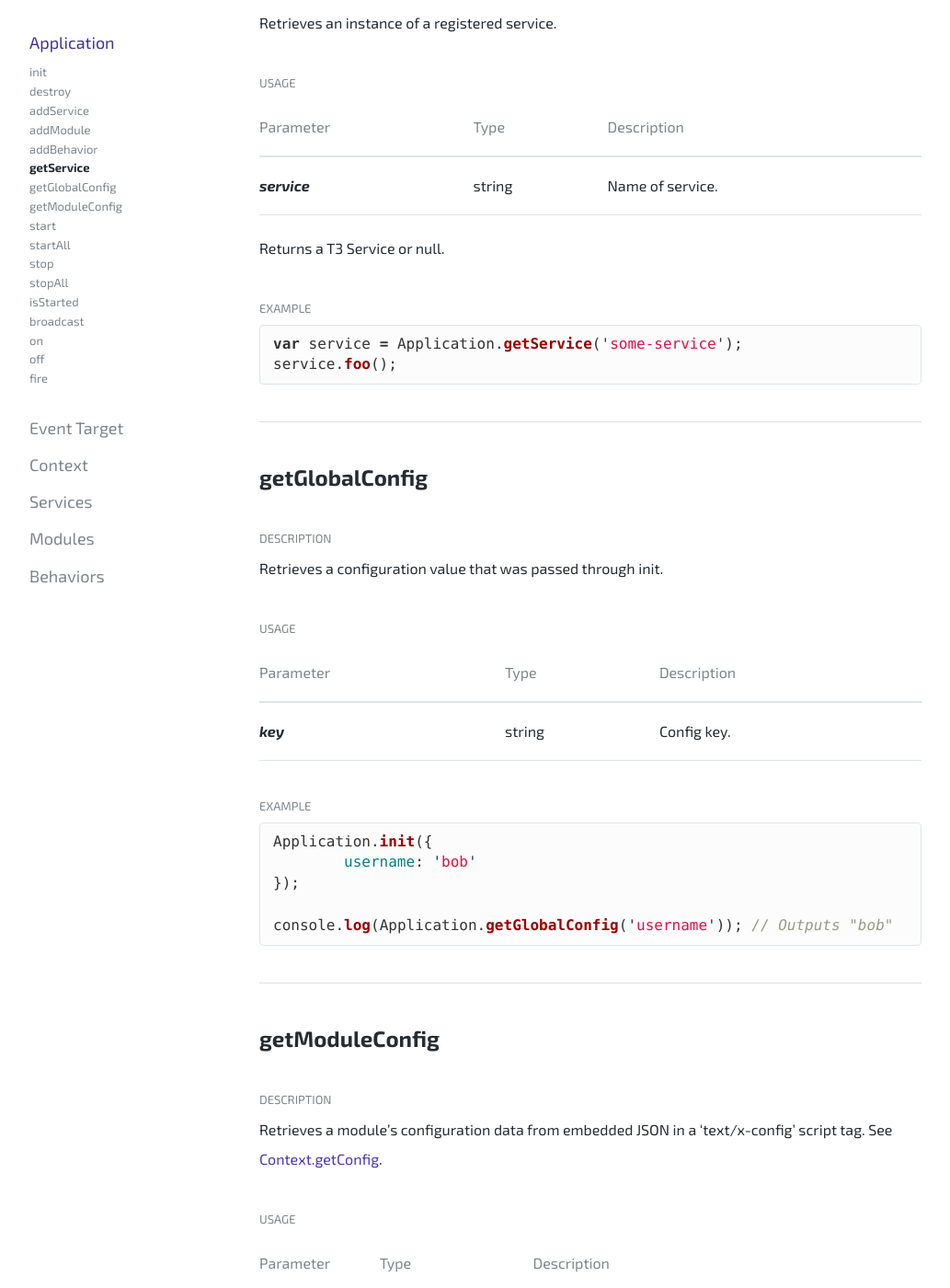
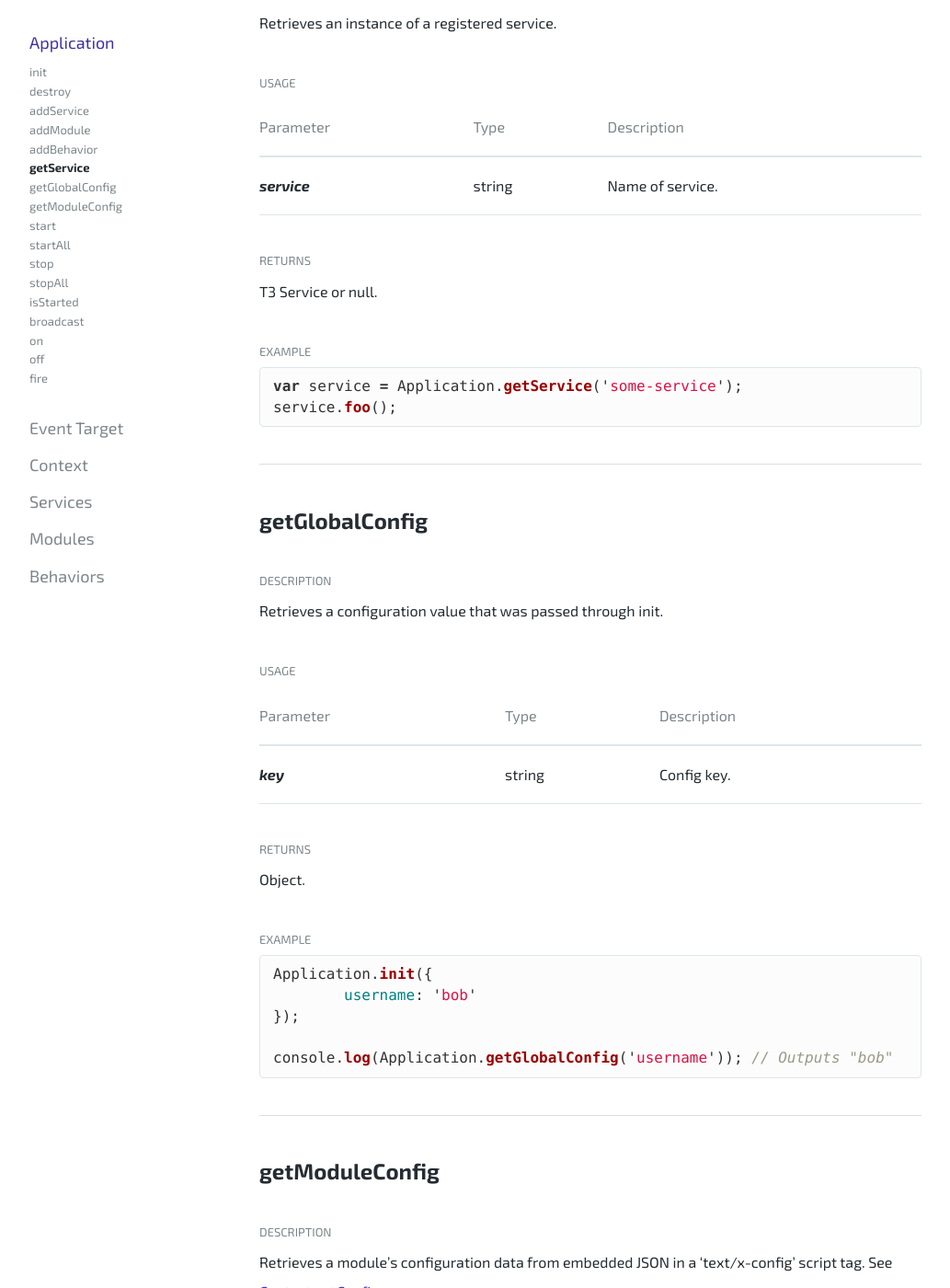
Before and after one commit to box/t3js, a Jekyll site: the page built from docs/api/application.md, in a window 1280 px wide and 1400 px high, scrolled down 3973 px. Shown: the whole window at 92% size, without its empty margins (123-1156 px from the left). Built offline with Jekyll 4.4.1, drawn with Linux system fonts in a browser that asks for light colours; Markdown is read by kramdown in place of the engine named in the settings; some of the changed text lies outside the part shown.

Commit message:
minor documentation updates

```diff
--- a/docs/api/application.md
+++ b/docs/api/application.md
@@ -228,7 +228,9 @@ Retrieves an instance of a registered service.
 		</tr>
 	</tbody>
 </table>
-Returns a T3 Service or null.
+
+### Returns
+T3 Service or null.
 
 ### Example
 {% highlight javascript %}
@@ -261,6 +263,9 @@ Retrieves a configuration value that was passed through init.
 		</tr>
 	</tbody>
 </table>
+
+### Returns
+Object.
 
 ### Example
 {% highlight javascript %}
@@ -311,6 +316,9 @@ See <a href="../context/#getConfig">Context.getConfig</a>.
 	...
 </div>
 {% endhighlight %}
+
+### Returns
+Object.
 
 {% highlight javascript %}
 var moduleEl = document.getElementById('mod-test-module');
@@ -513,6 +521,9 @@ If the element doesn't have a data-module attribute, this method always returns
 	</tbody>
 </table>
 
+### Returns
+Returns true if module is started. False, otherwise.
+
 ### Example
 {% highlight html %}
 <div id="mod-test-module" class="module" data-module="test-module">
```
Also changed, not shown: docs/api/context.md (+6 -1 lines), examples/todo/index.md (+1 -1 lines).
